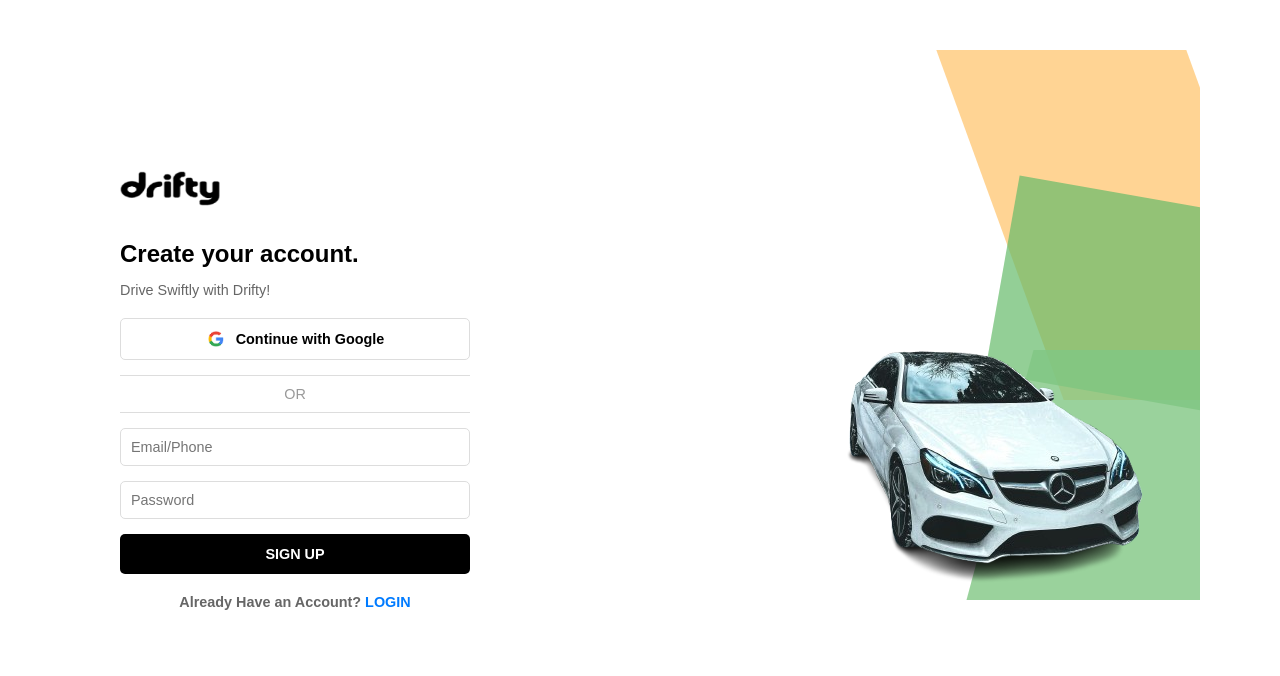
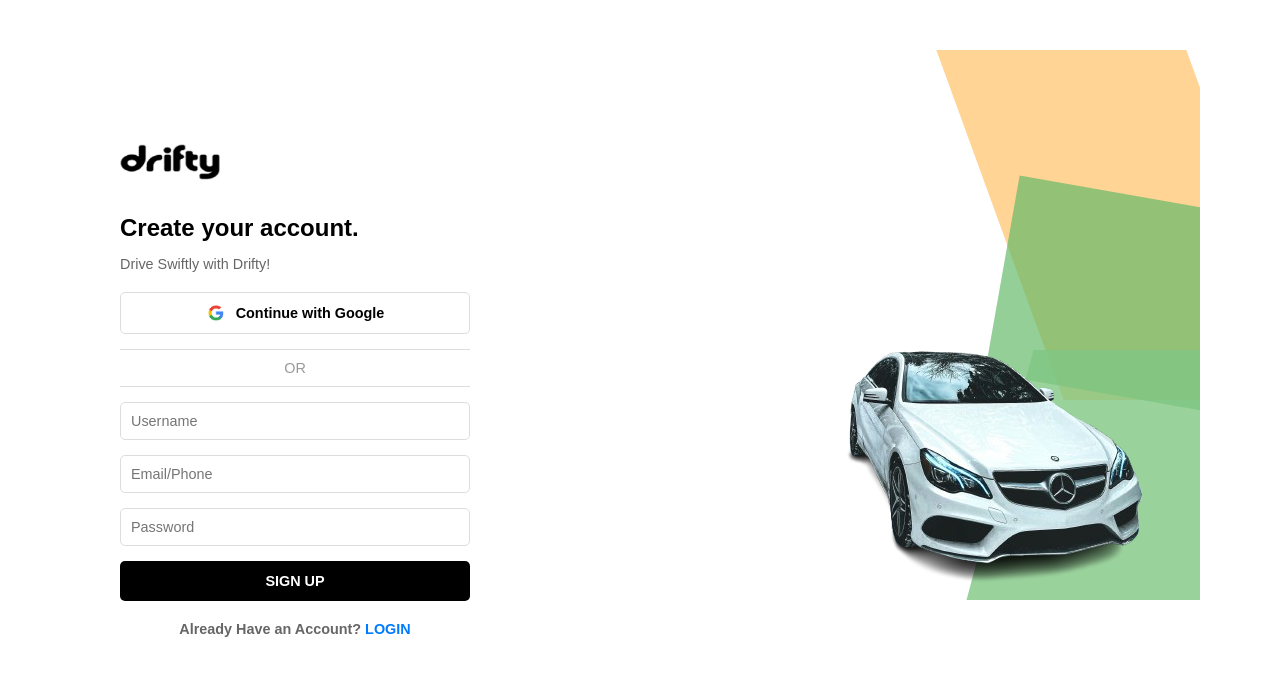
Before and after one commit to Aayushmaaaaa/Rent-Ride, a React (Create React App) app: page / in a window 1280 px wide. Shown: the top 676 px of the page. Built offline with nearby package versions, Linux system fonts and the light colour scheme.

Commit message:
Added username

```diff
--- a/package.json
+++ b/package.json
@@ -10,7 +10,7 @@
     "react": "^19.0.0",
     "react-dom": "^19.0.0",
     "react-router-dom": "^7.4.0",
-    "react-scripts": "5.0.1",
+    "react-scripts": "^5.0.1",
     "web-vitals": "^2.1.4"
   },
   "scripts": {
--- a/src/components/DriftySignup.js
+++ b/src/components/DriftySignup.js
@@ -1,30 +1,31 @@
-import React, { useState } from 'react';
-import './DriftySignup.css'; // Reusing the same CSS for consistency
+import React, { useState } from "react";
+import "./DriftySignup.css"; // Reusing the same CSS for consistency
 
-import googleLogo from '../assets/google-logo.png';
-import bmwCar from '../assets/bmw-car.png';
-import driftyLogo from '../assets/drifty-logo.png';
+import googleLogo from "../assets/google-logo.png";
+import bmwCar from "../assets/bmw-car.png";
+import driftyLogo from "../assets/drifty-logo.png";
 
 function DriftySignup() {
   // States for input values and errors
-  const [email, setEmail] = useState('');
-  const [password, setPassword] = useState('');
-  const [error, setError] = useState('');
+  const [username, setUsername] = useState("");
+  const [email, setEmail] = useState("");
+  const [password, setPassword] = useState("");
+  const [error, setError] = useState("");
 
   // Validation function for email and password
   const validateForm = () => {
     const emailRegex = /^[^\s@]+@[^\s@]+\.[^\s@]+$/; // Simple email regex
     if (!emailRegex.test(email)) {
-      setError('Please enter a valid email.');
+      setError("Please enter a valid email.");
       return false;
     }
 
     if (password.length < 6) {
-      setError('Password must be at least 6 characters.');
+      setError("Password must be at least 6 characters.");
       return false;
     }
 
-    setError(''); // Clear error if validation passes
+    setError(""); // Clear error if validation passes
     return true;
   };
 
@@ -33,7 +34,7 @@ function DriftySignup() {
     e.preventDefault();
     if (validateForm()) {
       // Proceed with signup (you can integrate backend logic here)
-      alert('Signup successful');
+      alert("Signup successful");
     }
   };
 
@@ -50,6 +51,12 @@ function DriftySignup() {
         </button>
 
         <div className="or-divider">OR</div>
+        <input
+          type="text"
+          placeholder="Username"
+          value={username}
+          onChange={(e) => setUsername(e.target.value)}
+        />
 
         <input
           type="text"
@@ -66,7 +73,9 @@ function DriftySignup() {
 
         {error && <div className="error-message">{error}</div>}
 
-        <button className="signup-button" onClick={handleSubmit}>SIGN UP</button>
+        <button className="signup-button" onClick={handleSubmit}>
+          SIGN UP
+        </button>
 
         <p className="login-link">
           Already Have an Account? <a href="/login">LOGIN</a>
```
Also changed, not shown: 1 other file (tests, documents, lock files or other folders).
